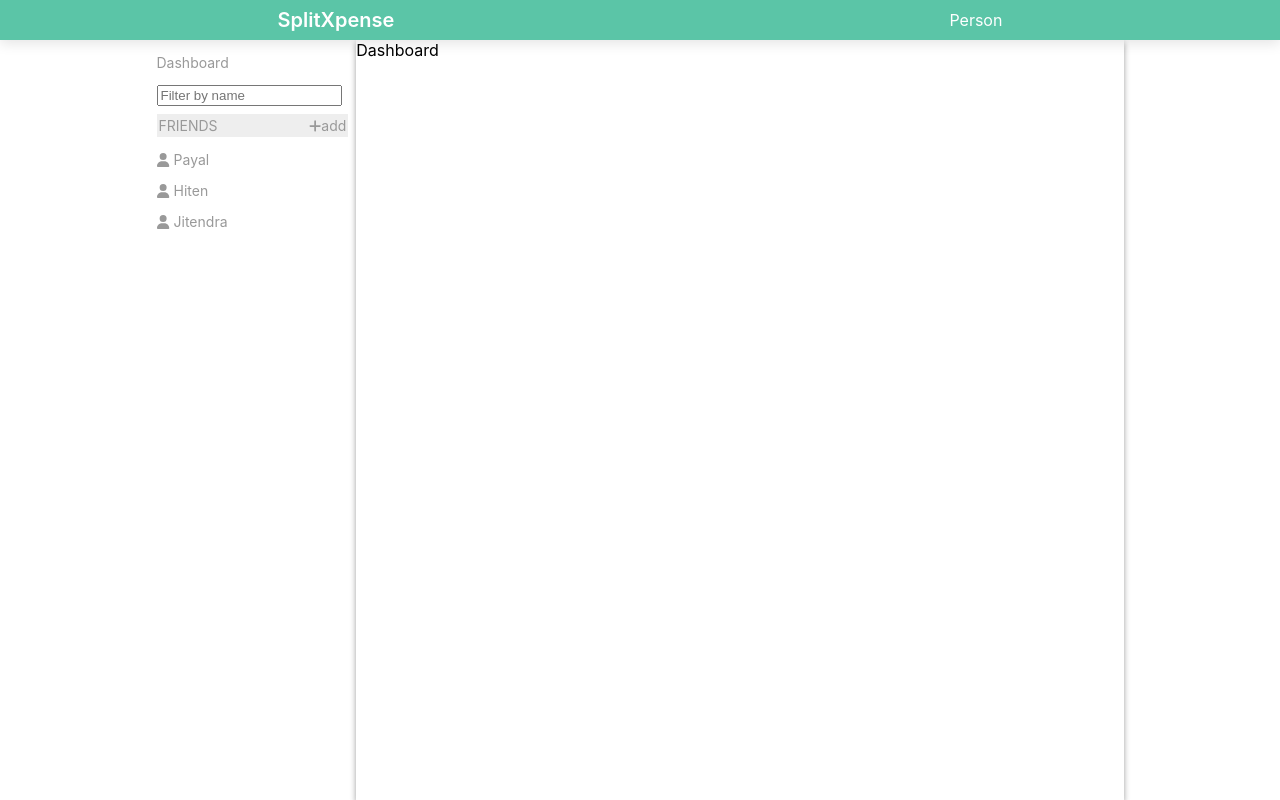
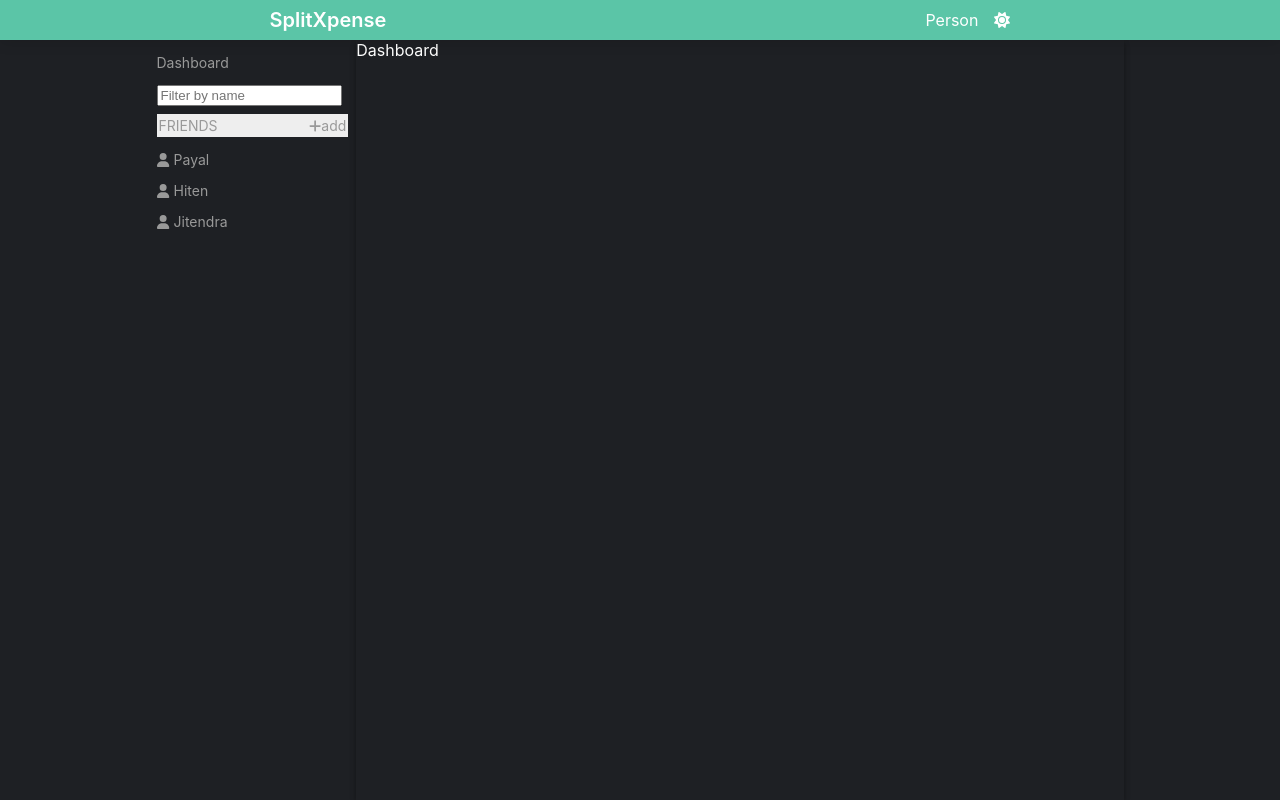
Before and after one commit to thekrprince/SplitXpense, a React (Create React App) app: page / in a window 1280 px wide. Built offline with nearby package versions, Linux system fonts and the light colour scheme.

Commit message:
dark and light theme feature done

```diff
--- a/src/App.css
+++ b/src/App.css
@@ -1,3 +1,8 @@
+[data-theme=dark] {
+  background: #1e2024;
+  color: #fff;
+}
+
 .section {
   display: flex;
   justify-content: center;
--- a/src/App.js
+++ b/src/App.js
@@ -1,18 +1,38 @@
-import { useEffect } from 'react';
+import { useEffect, useState } from 'react';
 import Header from './components/header/header';
 import Dashboard from './components/dashboard/dashboard';
 import icon from './images/split-icon.png';
 import './App.css';
 
 function App() {
+  const darkTheme = localStorage.getItem('theme');
+  const [theme, setTheme] = useState(darkTheme || 'light');
+
+  console.log(theme);
+
   useEffect(() => {
     const favicon = document.getElementById('favicon');
     favicon.setAttribute('href', icon);
   }, []);
 
+  const darkThemeHandler = () => {
+    theme === 'light' ? setTheme('dark') : setTheme('light');
+    localStorage.setItem('theme', theme);
+  };
+
+  useEffect(() => {
+    // Setting data-theme attribute to update the background color
+    const app = document.querySelector('.app');
+    if (theme === 'light') {
+      app.setAttribute('data-theme', 'dark');
+    } else {
+      app.setAttribute('data-theme', 'light');
+    }
+  }, [theme]);
+
   return (
-    <div className="App">
-      <Header />
+    <div className="app" data-theme={theme}>
+      <Header theme={theme} darkThemeHandler={darkThemeHandler} />
       <div className="section">
         <Dashboard />
       </div>
--- a/src/components/header/header.js
+++ b/src/components/header/header.js
@@ -1,12 +1,23 @@
 import React from 'react';
+import { FontAwesomeIcon } from '@fortawesome/react-fontawesome';
+import { faMoon, faSun } from '@fortawesome/free-solid-svg-icons';
 import classes from './header.module.css';
 
-const Header = () => {
+const Header = ({ theme, darkThemeHandler }) => {
   return (
     <div className={classes.header}>
       <div className={classes.heading}>
         <a href="/">SplitXpense</a>
-        <p>Person</p>
+        <div>
+          <span>Person</span>
+          <span onClick={darkThemeHandler}>
+            {theme === 'light' ? (
+              <FontAwesomeIcon icon={faSun} className={classes.theme} />
+            ) : (
+              <FontAwesomeIcon icon={faMoon} className={classes.theme} />
+            )}
+          </span>
+        </div>
       </div>
     </div>
   );
--- a/src/components/header/header.module.css
+++ b/src/components/header/header.module.css
@@ -25,3 +25,12 @@
   color: #fff;
   font-size: 20px;
 }
+
+.theme {
+  margin-left: 1rem;
+  cursor: pointer;
+}
+
+.theme:hover {
+  color: yellow;
+}
```
